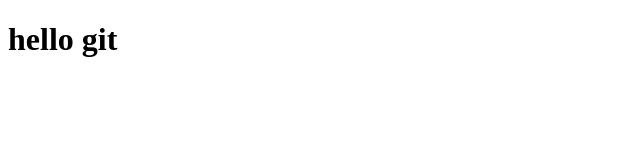
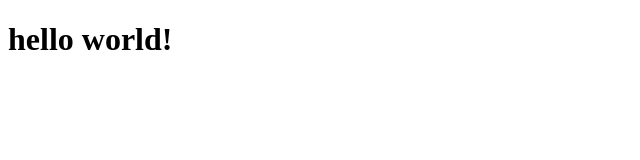
Before and after one commit to weatherar/Belajar-git-remote, a plain HTML site: page index.html in a window 1280 px wide. Shown: the whole page, without its empty margins (0-640 px from the left). Drawn offline with Linux system fonts and the light colour scheme.

```diff
--- a/index.html
+++ b/index.html
@@ -6,6 +6,6 @@
     <title>Document</title>
 </head>
 <body>
-    <h1>hello git</h1>
+    <h1>hello world!</h1>
 </body>
 </html>
```
